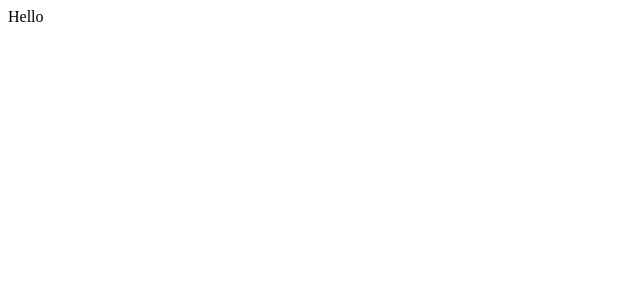
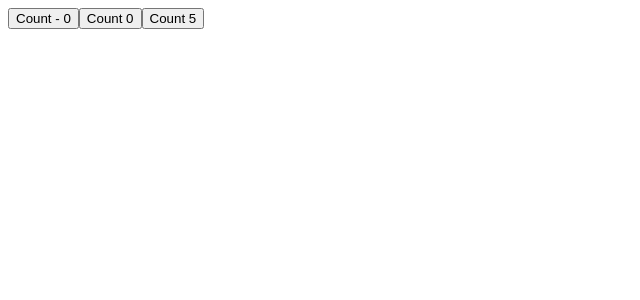
Before and after one commit to givek/react-render, a React (Vite) app: page / in a window 1280 px wide. Shown: the top 300 px of the page, without its empty margins (0-640 px from the left). Built offline with nearby package versions, Linux system fonts and the light colour scheme.

Commit message:
useState

```diff
--- a/src/App.tsx
+++ b/src/App.tsx
@@ -1,5 +1,11 @@
+import UseState from "./components/UseState/UseState";
+
 function App() {
-  return <div className="App">Hello</div>;
+  return (
+    <div className="App">
+      <UseState />
+    </div>
+  );
 }
 
 export default App;
--- /dev/null
+++ b/src/components/UseState/UseState.tsx
@@ -0,0 +1,29 @@
+import React from "react";
+
+function UseState() {
+  const [count, setCount] = React.useState(0);
+
+  // React Strict Mode double invokes the component body, only in dev enviornment.
+
+  // 1. Update to same value as initial render ?
+  //    -> The component will not re-render.
+  //
+  // 2. Update to same value after re-renders ?
+  //    -> React will render that specific component one more time and then bails out from any subsequent renders.
+
+  // For comparing prev and curr state, React uses the Object.is() camparison method.
+
+  console.log("render");
+
+  return (
+    <div>
+      <button onClick={() => setCount((prevCount) => prevCount + 1)}>
+        Count - {count}
+      </button>
+      <button onClick={() => setCount(0)}>Count 0</button>
+      <button onClick={() => setCount(5)}>Count 5</button>
+    </div>
+  );
+}
+
+export default UseState;
```
